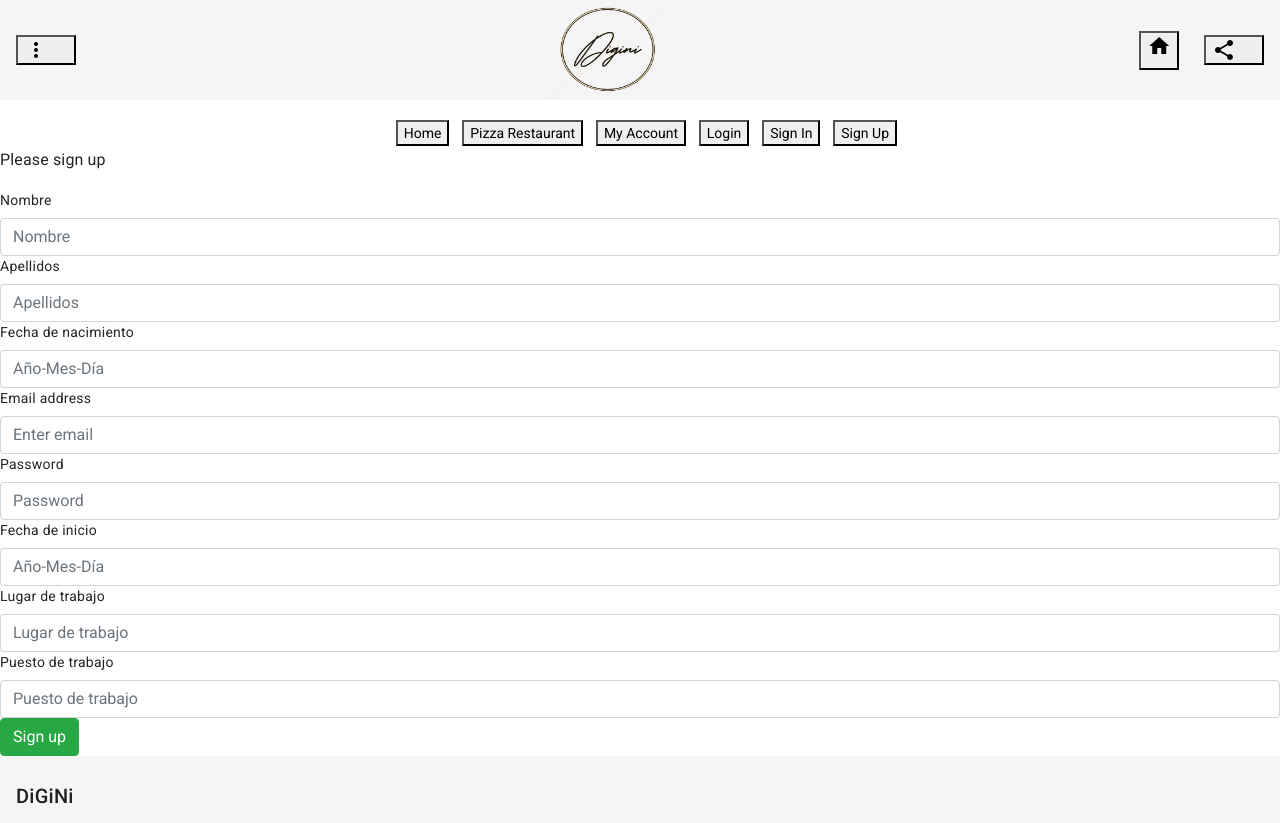
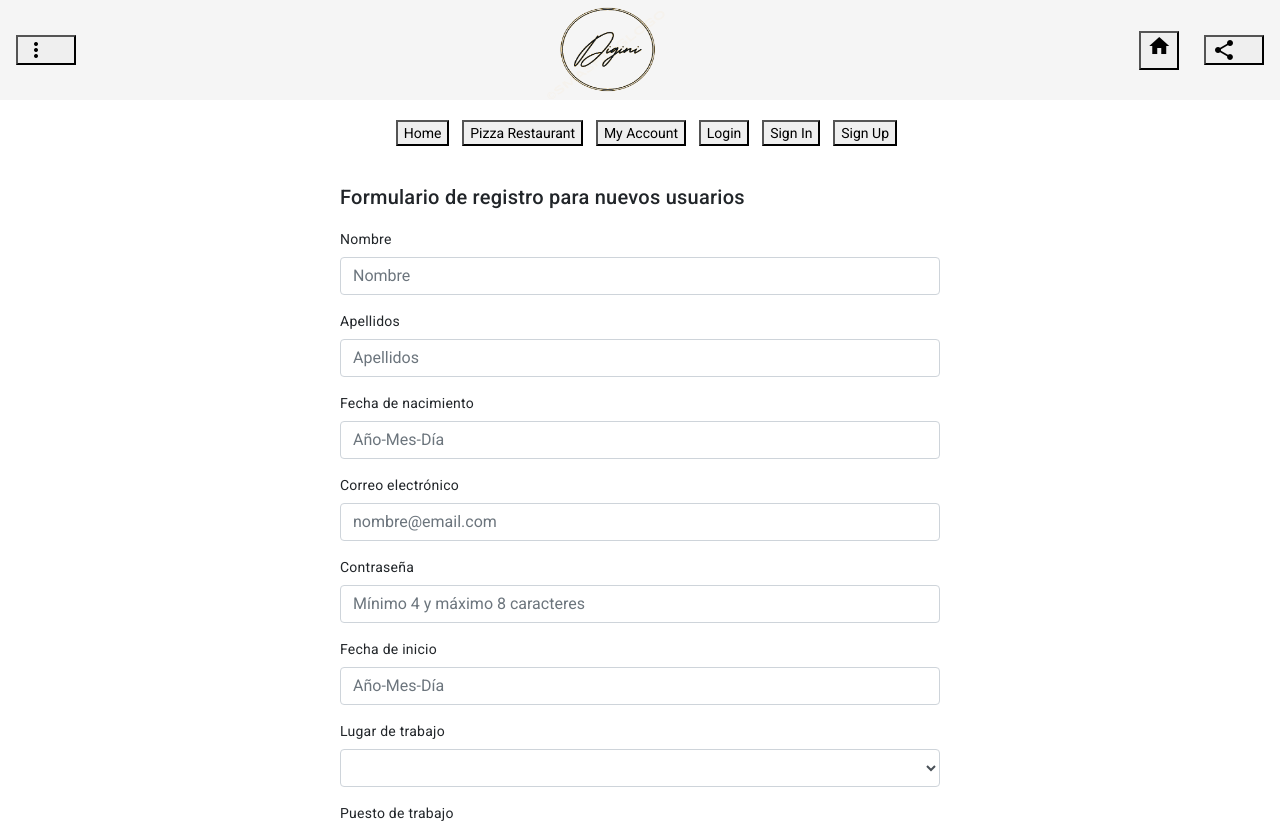
Before and after one commit to DiegoUpgradeHub/front-end-digini-foods, an Angular app: page /sign-up in a window 1280 px wide. Shown: the top 823 px of the page. Built offline with nearby package versions, Linux system fonts and the light colour scheme; sample sign-in values are in the browser's storage.

Commit message:
creación de estilos para Signup

```diff
--- a/src/app/features/sign-up/sign-up.component.html
+++ b/src/app/features/sign-up/sign-up.component.html
@@ -1,38 +1,47 @@
-<div class="signup-product-page">
+<div class="signup-page">
   <form [formGroup]="signupForm" (ngSubmit)="registerUser()">
-      <h3>Please sign up</h3>
-      <div>
-        <label>Nombre</label>
-        <input type="text" class="form-control" formControlName="name" placeholder="Nombre" required>
+      <h2>Formulario de registro para nuevos usuarios</h2>
+      <div class="form-floating mb-3">
+        <label for="floatingInput">Nombre</label>
+        <input type="text" class="form-control" formControlName="name" placeholder="Nombre" required id="floatingInput">
       </div>
-      <div>
-        <label>Apellidos</label>
-        <input type="text" class="form-control" formControlName="lastName" placeholder="Apellidos" required>
+      <div class="form-floating mb-3">
+        <label for="floatingInput">Apellidos</label>
+        <input type="text" class="form-control" formControlName="lastName" placeholder="Apellidos" required id="floatingInput">
       </div>
-      <div>
-        <label>Fecha de nacimiento</label>
-        <input type="text" class="form-control" formControlName="age" placeholder="Año-Mes-Día" required>
+      <div class="form-floating mb-3">
+        <label for="floatingInput">Fecha de nacimiento</label>
+        <input type="text" class="form-control" formControlName="age" placeholder="Año-Mes-Día" required id="floatingInput">
       </div>
-      <div>
-        <label>Email address</label>
-        <input type="email" class="form-control" formControlName="email" placeholder="Enter email" required>
+      <div class="form-floating mb-3">
+        <label for="floatingInput">Correo electrónico</label>
+        <input type="email" class="form-control" formControlName="email" placeholder="nombre@email.com" required id="floatingInput">
       </div>
-      <div>
-        <label>Password</label>
-        <input type="password" class="form-control" formControlName="password" placeholder="Password" required>
+      <div class="form-floating mb-3">
+        <label for="floatingInput">Contraseña</label>
+        <input type="password" class="form-control" formControlName="password" placeholder="Mínimo 4 y máximo 8 caracteres" required id="floatingInput">
       </div>
-      <div>
-        <label>Fecha de inicio</label>
-        <input type="text" class="form-control" formControlName="startDate" placeholder="Año-Mes-Día" required>
+      <div class="form-floating mb-3">
+        <label for="floatingInput">Fecha de inicio</label>
+        <input type="text" class="form-control" formControlName="startDate" placeholder="Año-Mes-Día" required id="floatingInput">
       </div>
-      <div>
+      <div class="form-floating mb-3">
         <label>Lugar de trabajo</label>
-        <input type="text" class="form-control" formControlName="workplace" placeholder="Lugar de trabajo" required>
+        <select class="form-select form-control" formControlName="workplace" aria-label="office" required>
+          <option value="pizzeria">Restaurante pizzeria</option>
+          <option value="sushi">Restaurante sushi</option>
+          <option value="brunch">Restaurante brunch</option>
+          <option value="office">Oficina</option>
+        </select>
       </div>
-      <div>
+      <div class="form-floating mb-3">
         <label>Puesto de trabajo</label>
-        <input type="text" class="form-control" formControlName="role" placeholder="Puesto de trabajo" required>
+        <select class="form-select form-control" formControlName="role" placeholder="Puesto de trabajo" required>
+          <option value="waiter">Equipo de Restauración</option>
+          <option value="marketing">Equipo de Marketing</option>
+          <option value="admin">Equipo de Administración</option>
+        </select>
       </div>
-      <button type="submit" class="btn btn-success">Sign up</button>
+      <button type="submit" class="btn btn-warning">Crear usuario</button>
   </form>
 </div>
--- a/src/app/features/sign-up/sign-up.component.scss
+++ b/src/app/features/sign-up/sign-up.component.scss
@@ -0,0 +1,8 @@
+.signup-page {
+  max-width: 600px;
+  display: flex;
+  flex-flow: column;
+  justify-content: center;
+  margin: 35px auto;
+  width: 90%;
+}
```
